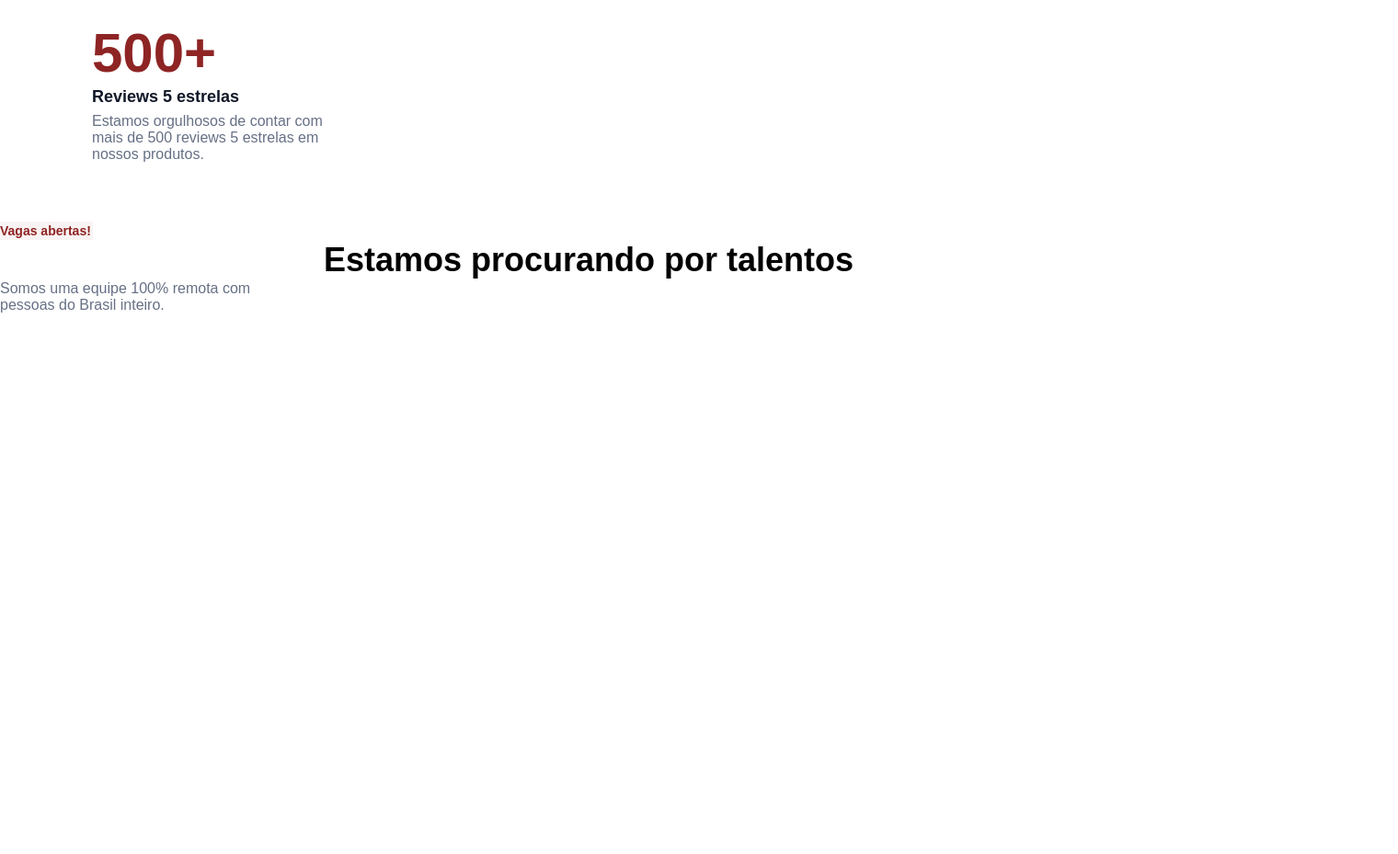
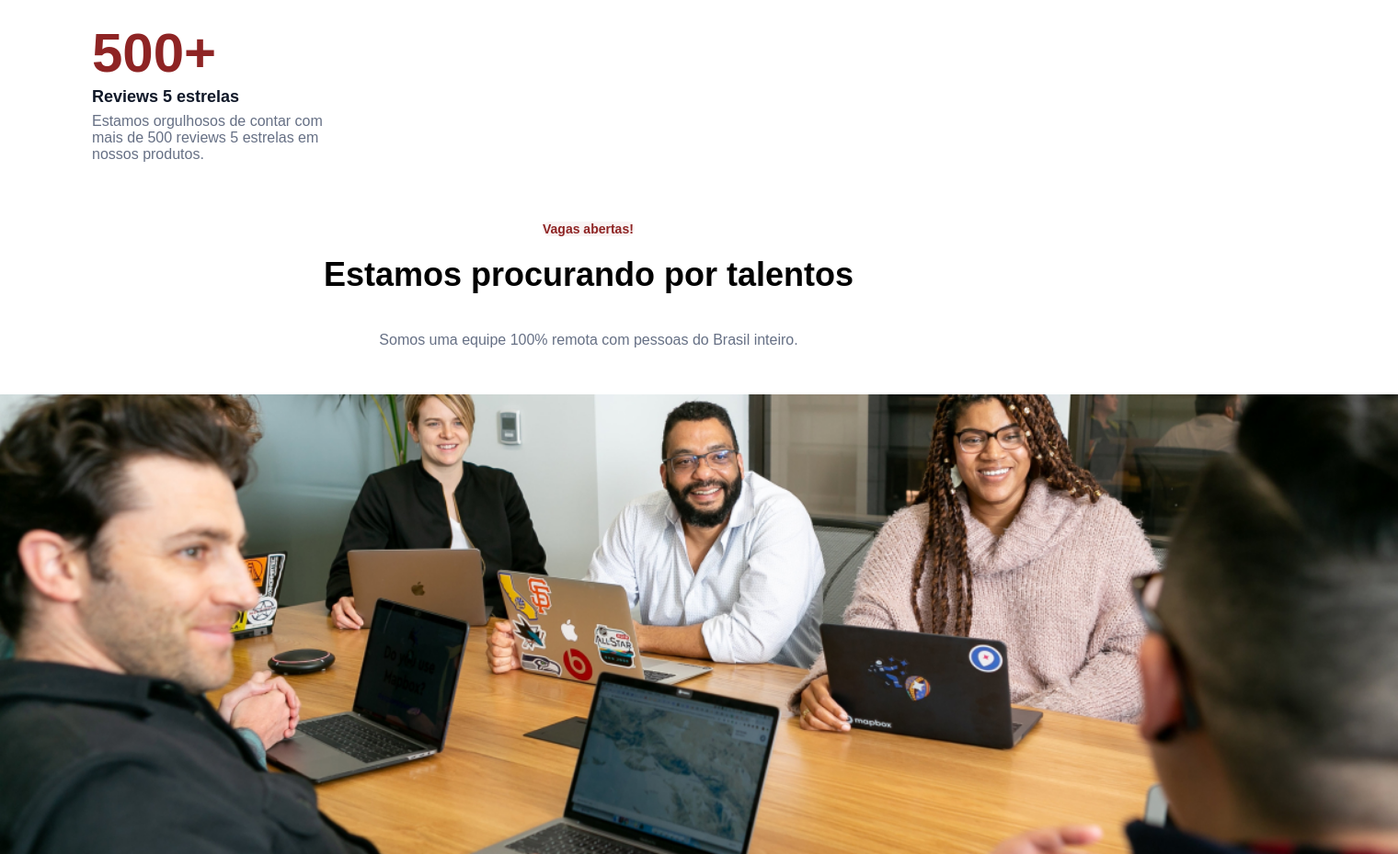
Before and after one commit to raissacampos/HTML-e-CSS, a plain HTML site: page index.html in a window 1280 px wide. Shown: the part 649-1578 px from the top of the page at 92% size, 1520 px wide, since content can reach past the window. Before the commit the page ends 1002 px from the top, so only its background shows below. Drawn offline with Linux system fonts and the light colour scheme.

Commit message:
atividade 4 fim

```diff
--- a/estilos.css
+++ b/estilos.css
@@ -105,7 +105,6 @@ color: #101828;
 
 p{
     position: static;
-width: 280px;
 height: 48px;
 left: 0px;
 top: 36px;
@@ -117,19 +116,30 @@ color:#667085
     font-size: 36px;
     line-height: 44px;
     text-align: center;
+   padding: 20px;
 }
 
 .quarta h5{
     font-size: 14px;
-    line-height: 20px;
-    position: static;
-    width: 101px;
-    height: 20px;
-    left: 12px;
-    top: 4px;
-    color:#8E2424;
-    border: none;
+    color: #8E2424;
     background-color: #8E24240D;
-    align-items: center;
-    justify-content:center ;
+    border: 10px;
+    border-radius: 8px;
+    display: block;
+    width: 100px;
+    margin-left: auto;
+    margin-right: auto;
 }
+
+.quarta p{
+ color: #667085 ;
+ text-align: center;
+ padding: 20px;
+}
+.quarta img{
+    height: 500px;
+    width: 1520px;
+    display: block;
+    margin-left: auto;
+    margin-right: auto;
+}
--- a/index.html
+++ b/index.html
@@ -60,6 +60,7 @@
            <h5>Vagas abertas!</h5>
            <h1>Estamos procurando por talentos</h1>
            <p>Somos uma equipe 100% remota com pessoas do Brasil inteiro.</p>
+           <img src="imagem/Image.jpg">
        </div>
 </body>
 </html>
```
Also changed, not shown: imagem/Image.jpg (added).
